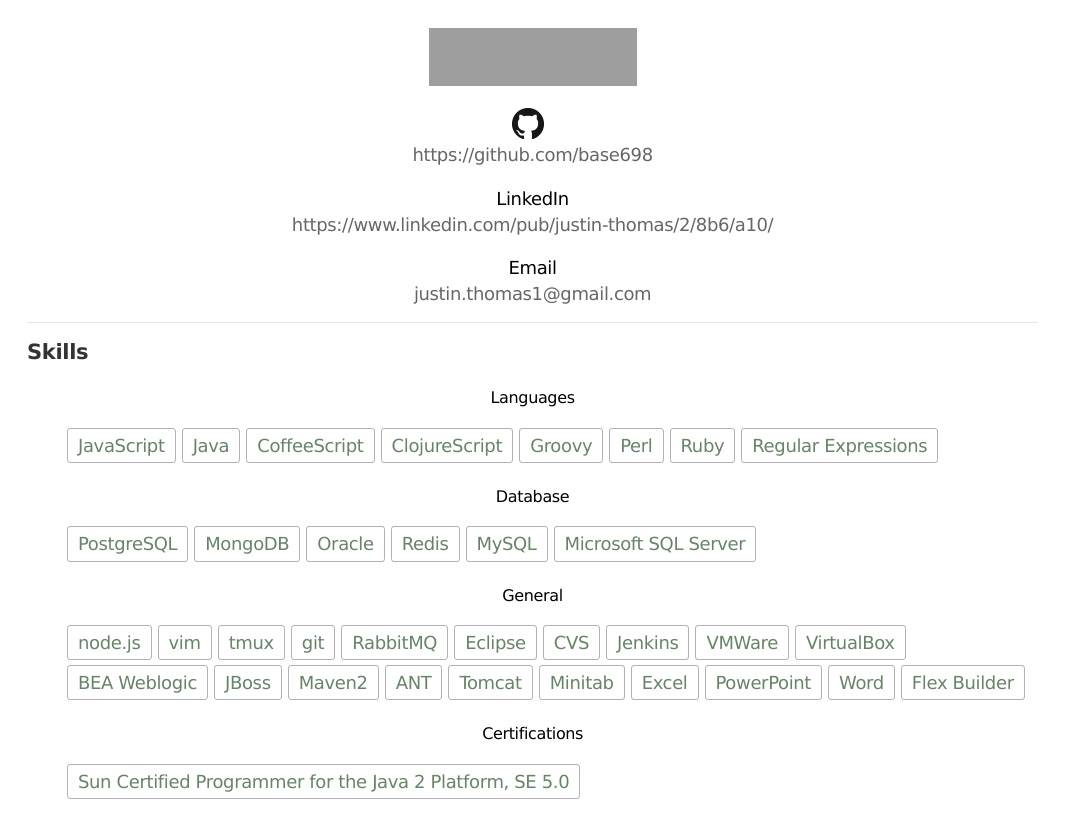
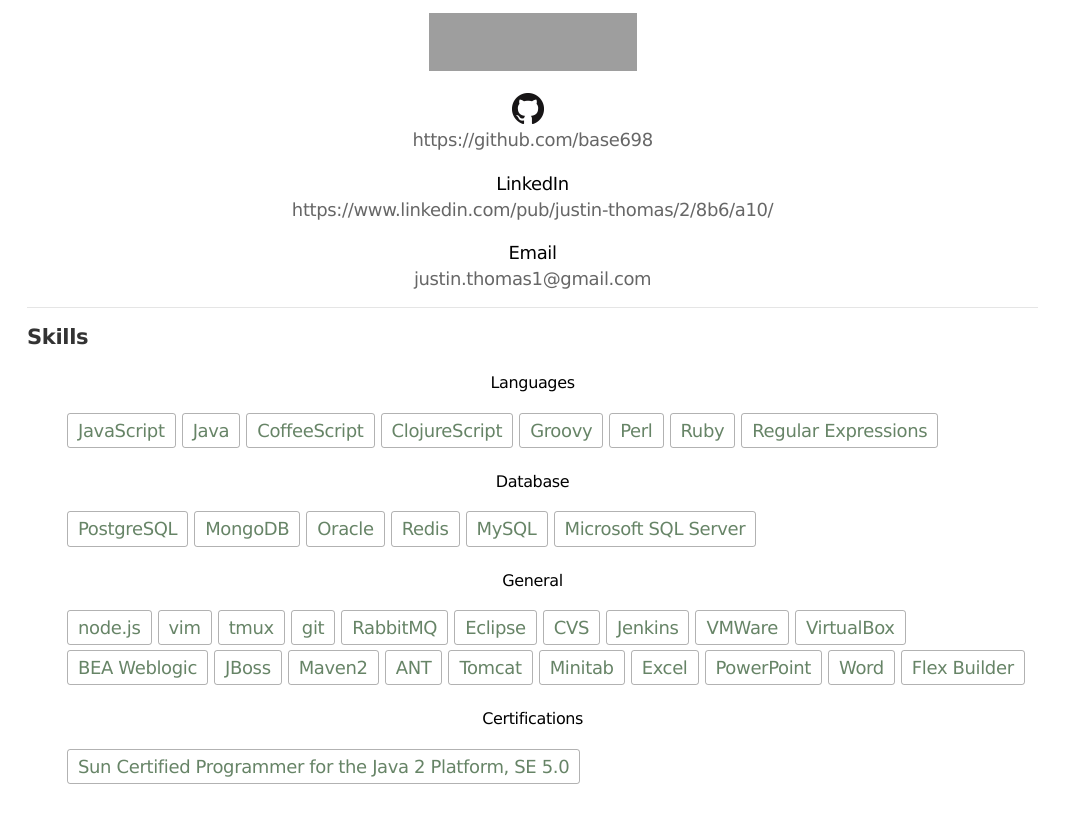
Before and after one commit to base698/base698.github.io, a plain HTML site: page index.html in a window 1280 px wide. Shown: the part 71-893 px from the top of the page, without its empty margins (0-1083 px from the left). Drawn offline with Linux system fonts and the light colour scheme; grey boxes are pictures that could not be loaded.

Commit message:
remove padding top

```diff
--- a/index.html
+++ b/index.html
@@ -88,10 +88,6 @@
 
   .page {
     padding: 60px 0 0 19px;
-  }
-
-  .page.about {
-    padding-top: 75px;
   }
 
   p.info {
```
